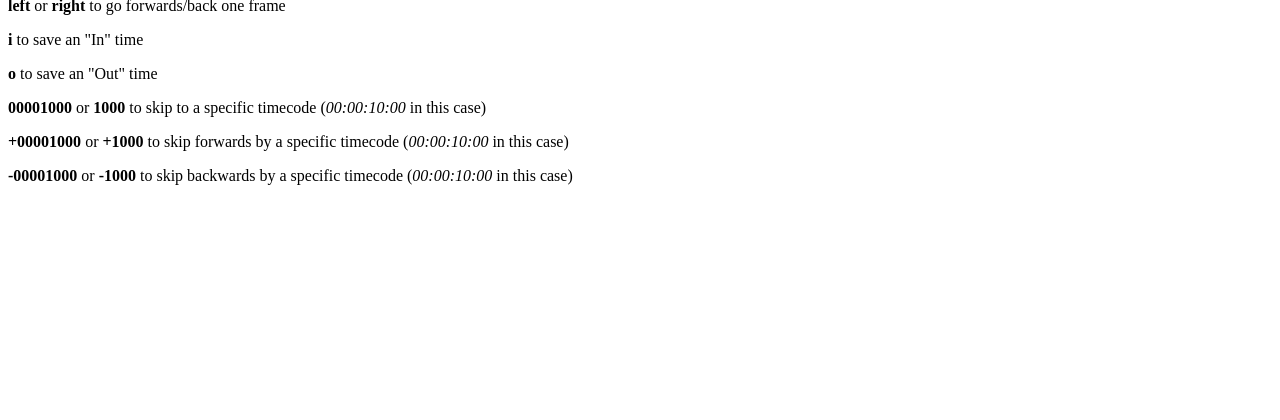
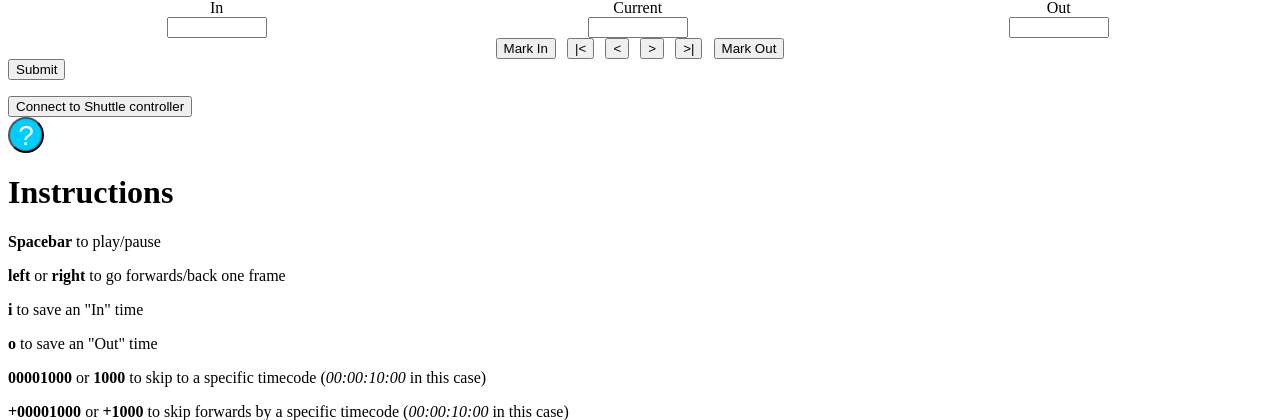
Before and after one commit to Hacks-R-Us/hackyplayer, a Python web app: template templates/log.html in a window 1280 px wide. Shown: the part 720-1140 px from the top of the page. Before the commit the page ends 905 px from the top, so only its background shows below. Run offline with Jinja, Linux system fonts and the light colour scheme; the template is opened without the code that fills it, so the values that code supplies are empty.

Commit message:
Bit more responsiveness

```diff
--- a/static/css/base.css
+++ b/static/css/base.css
@@ -2,7 +2,7 @@ table {
     text-align: left
 }
 
-a.help {
+button.help {
     color:#fff;
     background-color:rgb(0, 204, 255);
     width:36px;
@@ -16,3 +16,32 @@ a.help {
     -moz-box-shadow: inset -1px -1px 1px 0px rgba(0,0,0,0.25);
     box-shadow: inset -1px -1px 1px 0px rgba(0,0,0,0.25);
 }
+
+video {
+    width:100%;
+    aspect-ratio: 16/9;
+}
+
+div.vid_nav_buttons {
+    align-items: center;
+    justify-content: center;
+    margin: auto;
+    display: flex;
+    max-width: 300px;
+}
+
+button {
+    text-align: center;
+    margin: auto;
+}
+
+div.column {
+    width: 33%;
+    display: inline-grid;
+    text-align: center;
+    justify-content: center;
+}
+
+input.timecode {
+    width: 100px;
+}
--- /dev/null
+++ b/static/css/log.css
@@ -0,0 +1,3 @@
+div.vid_controls {
+    max-width: 1280px;
+}
--- a/templates/log.html
+++ b/templates/log.html
@@ -2,18 +2,29 @@
     <head>
         <script src="{{url_for('static', filename='js/videolog.js')}}"></script>
         <link rel="stylesheet" href="{{url_for('static', filename='css/base.css')}}">
+        <link rel="stylesheet" href="{{url_for('static', filename='css/log.css')}}">
     </head>
     <body>
-        <video id="video1" width="640" height="480" controls>
+        <div class="vid_controls">
+        <video id="video1" controls>
             <source src="/static/video/{{ vid_dir }}/{{ video }}.mp4" type="video/mp4">
             Your browser does not support the video tag.
         </video>
         <form action="/build", method="post">
-            <div>
-                <input type="hidden" name="video" value="{{video}}.mp4">
-                <input id="inputtc" type="text" onkeydown="enter_timecode(this)" onfocus="tc_focus(this)" onblur="tc_focus_off(this)">
+            <input type="hidden" name="video" value="{{video}}.mp4">
+            <div class="column">
+                <label>In</label>
+                <input id="intc" name="start_tc" type="text" class="timecode">
             </div>
-            <div>
+            <div class="column">
+                <label>Current</label>
+                <input id="inputtc" type="text" onkeydown="enter_timecode(this)" onfocus="tc_focus(this)" onblur="tc_focus_off(this)" class="timecode">
+            </div>
+            <div class="column">
+                <label>Out</label>
+                <input id="outtc" name="end_tc" type="text" class="timecode">
+            </div>
+            <div class="vid_nav_buttons">
                 <button type="button" onclick="bmi()">Mark In</button>
                 <button type="button" onclick="bgi()">|&lt</button>
                 <button type="button" onclick="bfb()">&lt;</button>
@@ -21,14 +32,11 @@
                 <button type="button" onclick="bgo()">&gt|</button>
                 <button type="button" onclick="bmo()">Mark Out</button>
             </div>
-            <div>
-                <label>In</label><input id="intc" name="start_tc" type="text">
-                <label>Out</label><input id="outtc" name="end_tc" type="text">
-                <input type="submit" value="Submit">
-            </div>
+            <input type="submit" value="Submit">
         </form>
-        <button type="button" onclick="get_shuttle()">Connect to Shuttle controller</button>
-        <a href="#" class="help">?</a>
+        </div>
+        <button type="button" onclick="get_shuttle()">Connect to Shuttle controller</button><br/>
+        <button type="button" onclick="" class="help">?</button>
         <div id="div-instructions">
             <h1>Instructions</h1>
             <p><b>Spacebar</b> to play/pause</p>
```
